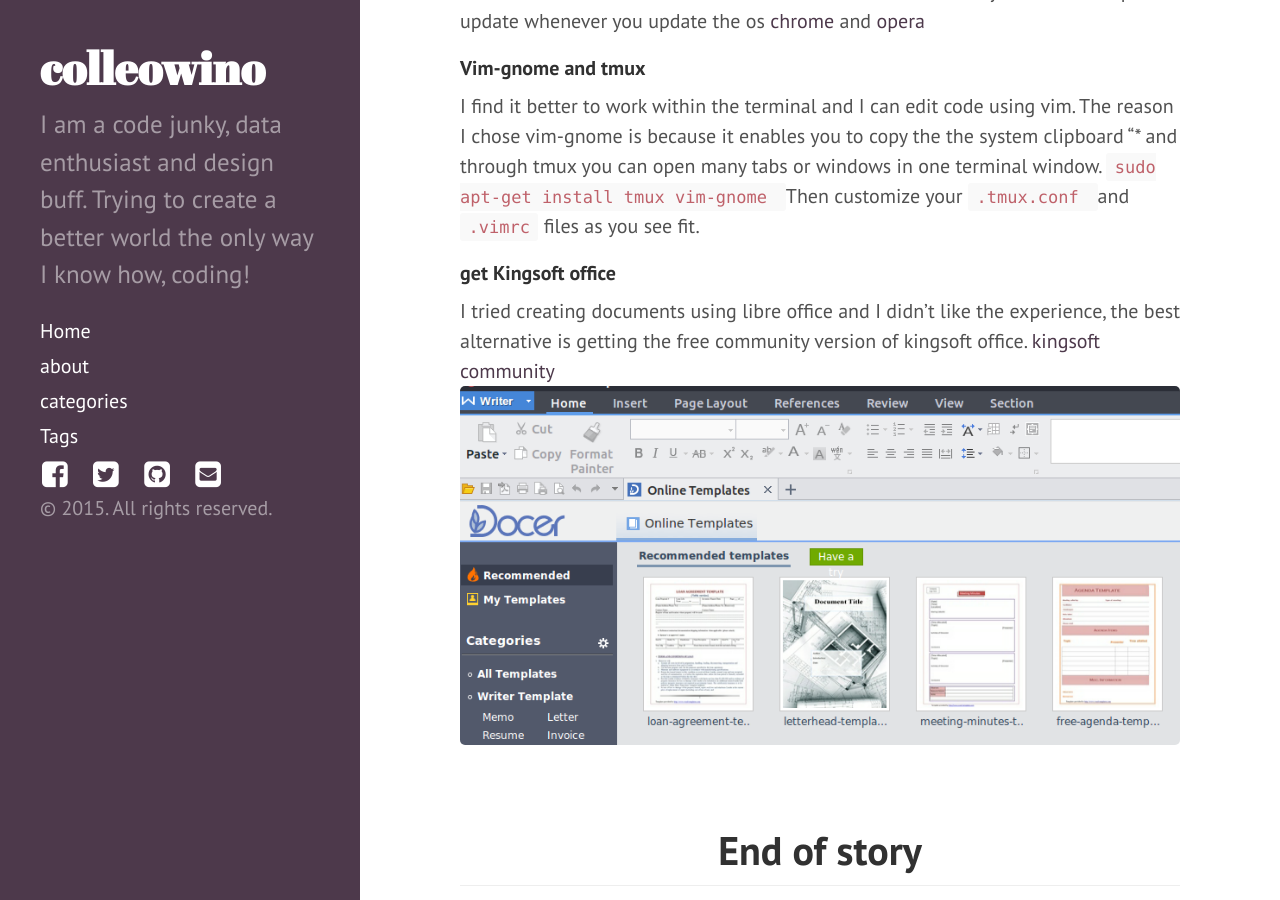
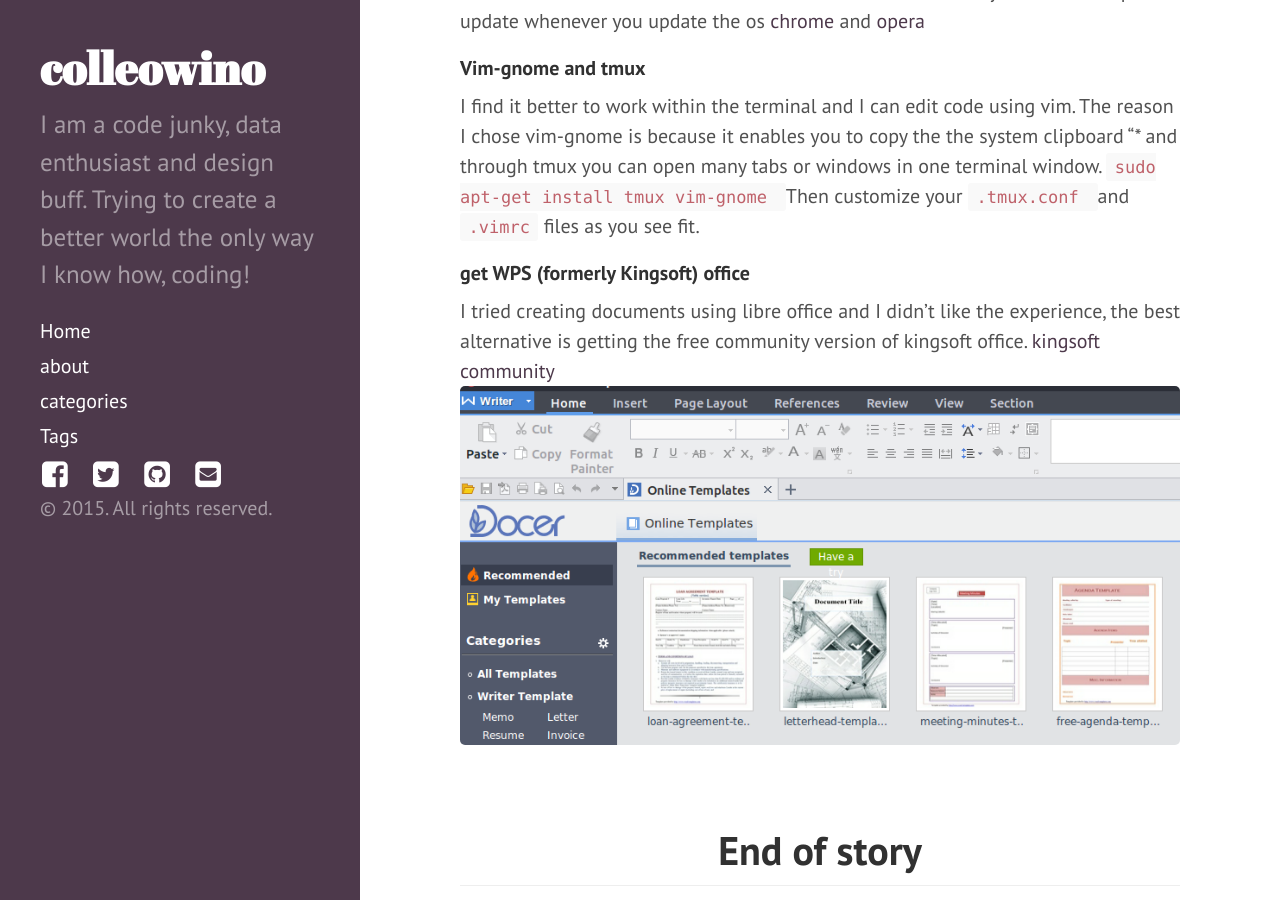
Before and after one commit to colleowino/colleowino.github.io, a Jekyll site: the page built from _posts/2015-10-06-favorite-ubuntu-apps.md, in a window 1280 px wide and 900 px high, scrolled down 1893 px. Built offline with Jekyll 4.4.1, drawn with Linux system fonts in a browser that asks for light colours; nearby versions of some CDN libraries; comment, search, counter and statistics services are not loaded.

Commit message:
correct the naming

```diff
--- a/_posts/2015-10-06-favorite-ubuntu-apps.md
+++ b/_posts/2015-10-06-favorite-ubuntu-apps.md
@@ -48,7 +48,7 @@
 <code>sudo apt-get install tmux vim-gnome </code>
 Then customize your <code>.tmux.conf </code> and <code>.vimrc</code> files as you see fit.
 
-#### get Kingsoft office
+#### get WPS (formerly Kingsoft) office
 I tried creating documents using libre office and I didn't like the experience, the best alternative is getting the free community version of kingsoft office.
 [kingsoft community](http://wps-community.org/download.html)
 ![kingsoft writer](/img/kingsoft-writer.png " screen after launching kingsoft office ")
```
